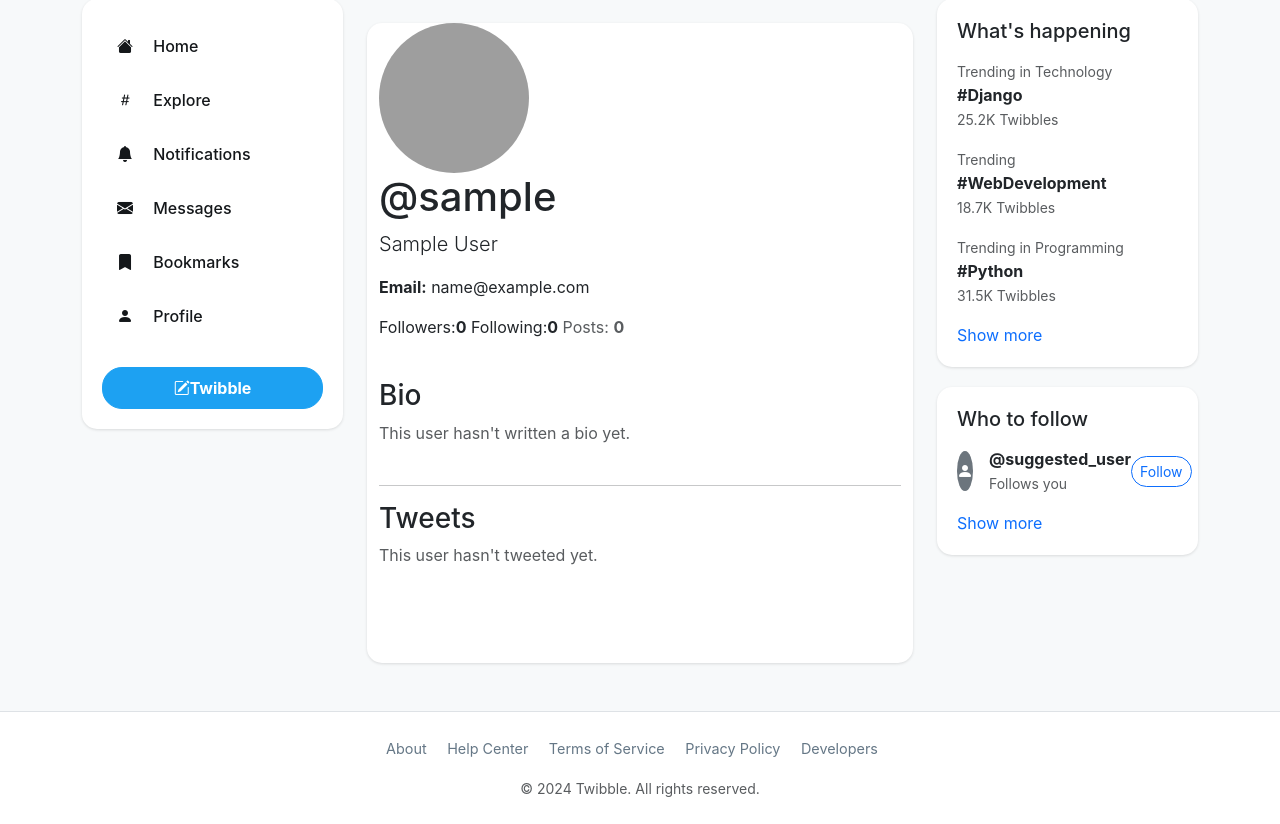
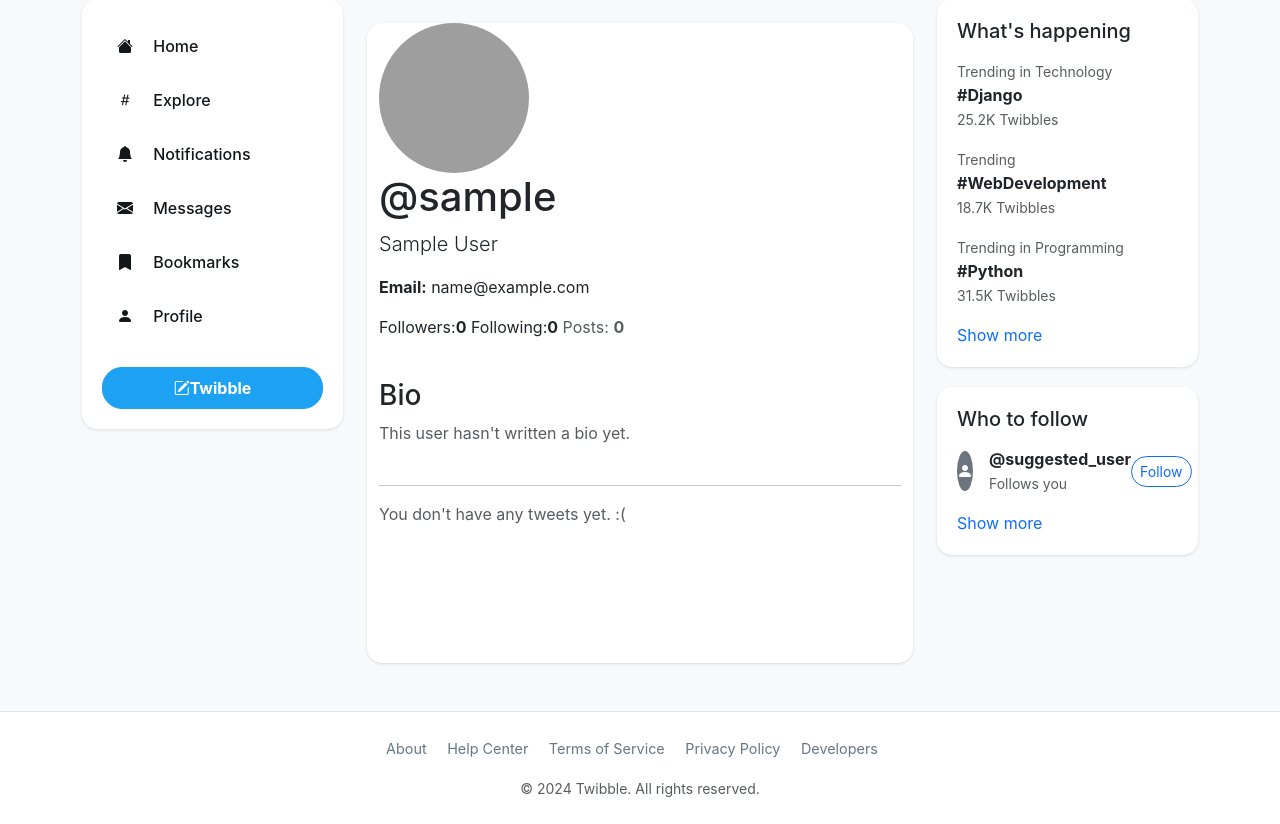
Before and after one commit to DevMohammad-SA/Twibble, a Django app: a page that uses users/templates/users/profile.html in a window 1280 px wide. Shown: the part 98-922 px from the top of the page. Run offline with Django 5.2, Linux system fonts and the light colour scheme; the visitor is signed in with stand-in values (Sample User, id 1); data comes from the database, SQL or seed files in the repository; data that the repository does not hold is empty; parts of the project's set-up code (start-up, migrations or seed data) failed here and were passed over; some libraries are stand-ins or nearby versions; grey boxes are pictures that could not be loaded.

Commit message:
refactor templates by moving tweet card into _tweet_card.html partial for reuse

```diff
--- a/users/templates/users/profile.html
+++ b/users/templates/users/profile.html
@@ -32,22 +32,13 @@
         <hr>
 
         <!-- User's Tweets -->
-        <div class="row">
-            <div class="col-12">
-                <h3>Tweets</h3>
-                {% if tweets %}
-                    <div class="list-group">
-                        {% for tweet in tweets %}
-                            <div class="list-group-item">
-                                <p>{{ tweet.text }}</p>
-                                <small class="text-muted">{{ tweet.created_at|date:"D M d, Y H:i" }}</small>
-                            </div>
-                        {% endfor %}
-                    </div>
-                {% else %}
-                    <p class="text-muted">This user hasn't tweeted yet.</p>
-                {% endif %}
-            </div>
+        <div id="tweets-feed">
+          {% for tweet in tweets %}
+          {% include "tweets/_tweet_card.html" with tweet=tweet %}
+        {% empty %}
+
+        <p class="text-muted">{%if profile_user == request.user %}You don't have any tweets yet. :({%else%}No tweets</p>{%endif%}
+        {%endfor%}
         </div>
     </div>
 
```
